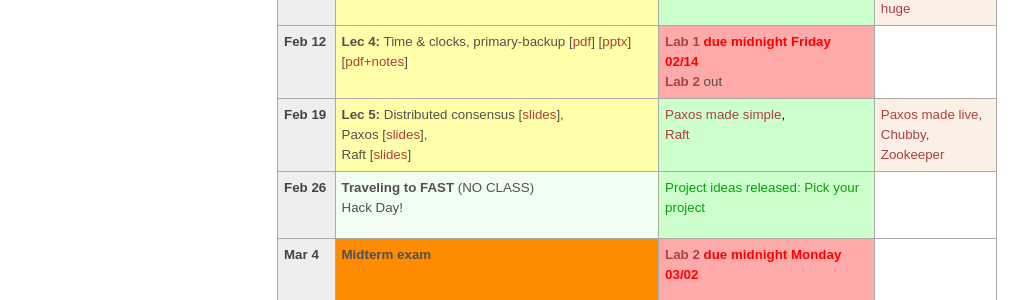
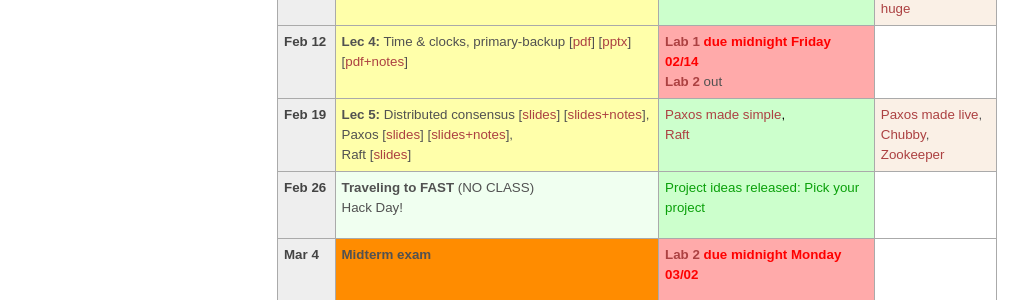
Before and after one commit to tddg/cs675-spring20, a Jekyll site: the page built from schedule.md, in a window 1280 px wide. Shown: the part 599-899 px from the top of the page, without its empty margins (3-1031 px from the left). Built offline with Jekyll 4.4.1, drawn with Linux system fonts in a browser that asks for light colours.

Commit message:
added notes for lec5

```diff
--- a/schedule.md
+++ b/schedule.md
@@ -130,8 +130,9 @@ The course schedule is tentative and subject to change. You can find our reading
 <tr> <!-- week of Feb 17 -->
   <td id="2020-2-19" class="date"><b>Feb 19</b></td>
   <td class="lecture">
-	<b>Lec 5:</b> Distributed consensus [<a href="./public/lecs/lec5-consensus.pdf">slides</a>],<br/>
-		Paxos [<a href="./public/lecs/paxos.pdf">slides</a>], <br/>
+	<b>Lec 5:</b> Distributed consensus [<a href="./public/lecs/lec5-consensus.pdf">slides</a>]
+		[<a href="./public/lecs/lec5-consensus+notes.pdf">slides+notes</a>],<br/>
+		Paxos [<a href="./public/lecs/paxos.pdf">slides</a>] [<a href="./public/lecs/paxos+notes.pdf">slides+notes</a>], <br/>
 		Raft [<a href="./public/lecs/raft.pdf">slides</a>]</td>
   <td class="nodue">
 	<span class="reading"><a href="./public/papers/paxos_simple.pdf">Paxos made simple</a>, <br/>
```
Also changed, not shown: 2 other files.
